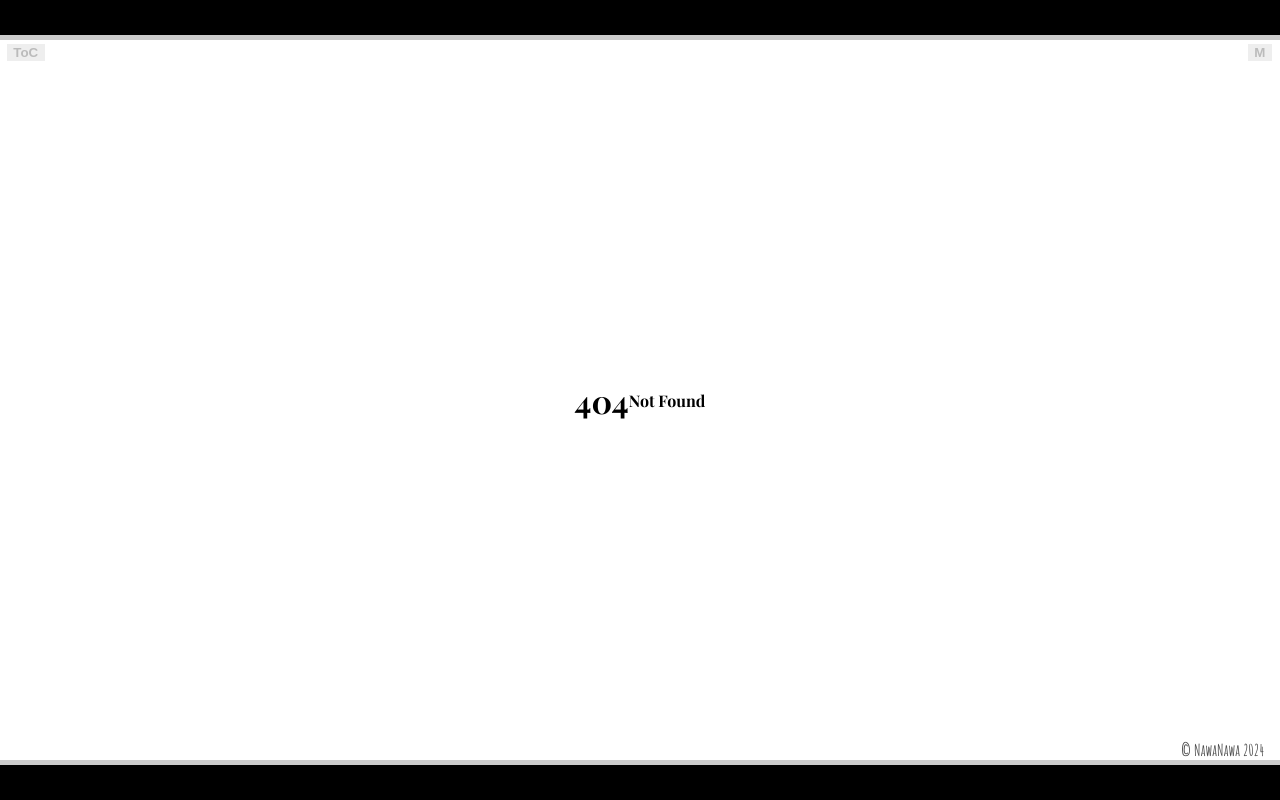
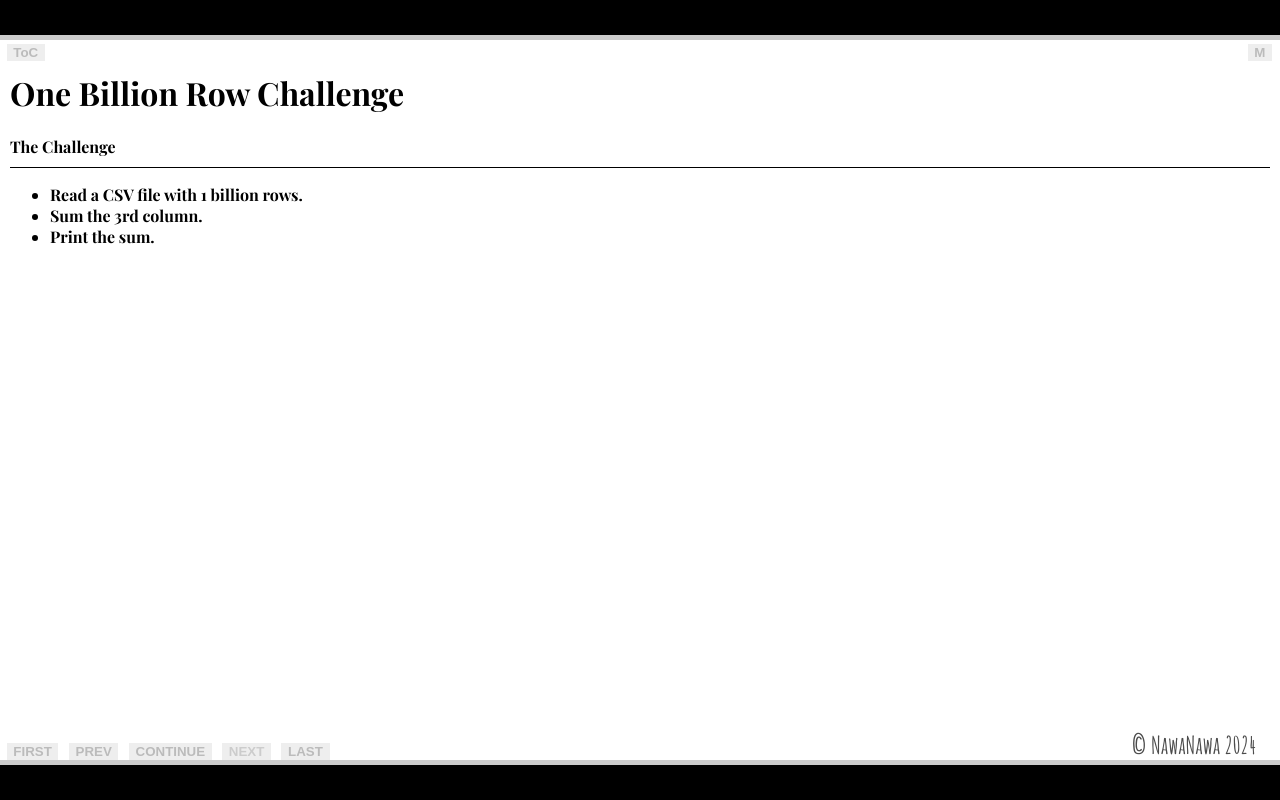
Before and after one commit to NawaMan/OneBRC, a SvelteKit app in the folder docs-src/: page /introduction in a window 1280 px wide. Before the commit this address had no page. Built offline with nearby package versions, Linux system fonts and the light colour scheme.

Commit message:
First content page.

```diff
--- a/docs-src/src/lib/components/Copyright.svelte
+++ b/docs-src/src/lib/components/Copyright.svelte
@@ -20,7 +20,7 @@
 		bottom: 0px;
 		right: 0px;
 		margin-right: 0.5em;
-		font-size: 1em;
+		font-size: 1.5em;
         font-weight: bold;
 		opacity: 0.7;
 
--- a/docs-src/src/lib/components/NavigationBar.svelte
+++ b/docs-src/src/lib/components/NavigationBar.svelte
@@ -3,10 +3,10 @@
 	import { browser } from '$app/environment';
 	import CtrlBtn from './CtrlBtn.svelte';
 
-	export let firstLink = '';
+	export let firstLink = '/';
 	export let prevLink = '';
 	export let nextLink = '';
-	export let lastLink = '';
+	export let lastLink = '/introduction';
 
 	function handleGlobalKeydown(event: KeyboardEvent) {
 		if (event.key === 'ArrowLeft' && prevLink) {
--- /dev/null
+++ b/docs-src/src/lib/templates/ContentPage.svelte
@@ -0,0 +1,32 @@
+<script lang="ts">
+    export let title = "";
+    export let subtitle = "";
+</script>
+
+<style>
+.page {
+    /* cosmetic */
+    width: 100%;
+    height: 100%;
+}
+.page .subtitle {
+    /* cosmetic */
+    display: block;
+    margin: 1em 0;
+}
+
+.page .subtitle::after {
+    content: '';
+    display: block;
+    margin-top: 10px; /* Adjust space after <br> */
+    border-bottom: 1px solid black; /* Add a line after <br> */
+}
+</style>
+
+<div class="page">
+    <h1>{title}</h1>
+    <span class="subtitle">{subtitle}</span>
+    <div class="content">
+        <slot />
+    </div>
+</div>
--- a/docs-src/src/lib/components/PageTitle.svelte
+++ b/docs-src/src/lib/templates/TitlePage.svelte
@@ -2,7 +2,7 @@
 <script lang="ts">
 	import { onMount, onDestroy } from 'svelte';
 	import { browser } from '$app/environment';
-	import CtrlBtn from './CtrlBtn.svelte';
+	import CtrlBtn from '$lib/components/CtrlBtn.svelte';
 	import { scaleMode } from '$lib/stores/scaleMode';
 </script>
 
--- /dev/null
+++ b/docs-src/src/routes/introduction/+page.svelte
@@ -0,0 +1,20 @@
+<script>
+	import NavigationBar from "$lib/components/NavigationBar.svelte";
+	import ContentPage from "$lib/templates/ContentPage.svelte";
+</script>
+
+<style>
+</style>
+
+<ContentPage
+	title="One Billion Row Challenge"
+	subtitle="The Challenge">
+	<NavigationBar
+		prevLink="/"
+	/>
+	<ul>
+		<li>Read a CSV file with 1 billion rows.</li>
+		<li>Sum the 3rd column.</li>
+		<li>Print the sum.</li>
+	</ul>
+</ContentPage>
```
Also changed, not shown: docs-src/src/routes/+page.svelte (+4 -6 lines).
